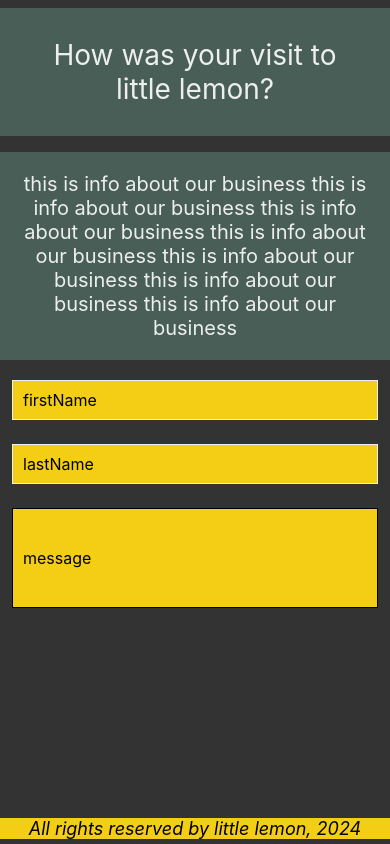
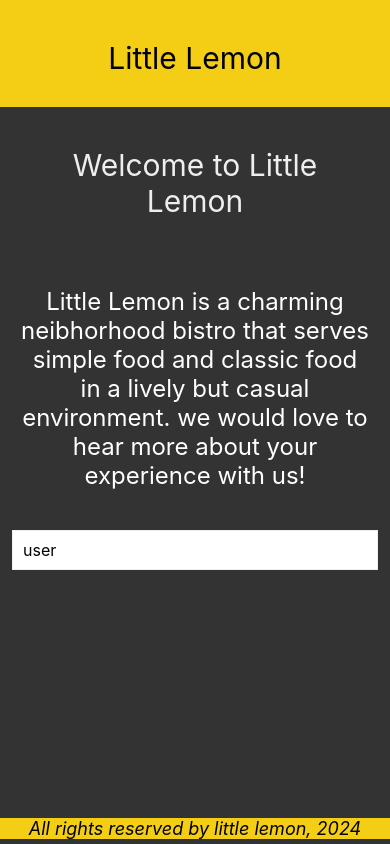
Before and after one commit to Hussain-hamim/Taskly, a React Native app: screen / in a window 390 px wide. Built offline with nearby package versions, Linux system fonts and the light colour scheme.

Commit message:
textInput exerscise

```diff
--- a/App.js
+++ b/App.js
@@ -11,10 +11,10 @@ import FeedbackForm from "./components/FeedbackForm";
 export default function App() {
   return (
     <View style={styles.container}>
-      {/* <Header /> */}
-      <FeedbackForm />
+      <Header />
+      {/* <FeedbackForm /> */}
       {/* <MenuItems /> */}
-      {/* <WelcomeScreen /> */}
+      <WelcomeScreen />
       <Footer />
       <StatusBar style="auto" />
     </View>
--- a/components/WelcomeScreen.js
+++ b/components/WelcomeScreen.js
@@ -1,8 +1,10 @@
-import react from "react";
+import react, { useState } from "react";
 
-const { Text, View, ScrollView, StyleSheet } = require("react-native");
+import { Text, View, ScrollView, StyleSheet, TextInput } from "react-native";
 
 export default function WelcomeScreen() {
+  const [user, setUser] = useState("");
+
   return (
     <View style={welcomeStyles.container}>
       <ScrollView style={{ flex: 1 }} indicatorStyle={"white"}>
@@ -10,19 +12,15 @@ export default function WelcomeScreen() {
         <Text style={welcomeStyles.text}>
           Little Lemon is a charming neibhorhood bistro that serves simple food
           and classic food in a lively but casual environment. we would love to
-          hear more about your experience with us! Little Lemon is a charming
-          neibhorhood bistro that serves simple food and classic food in a
-          lively but casual environment. we would love to hear more about your
-          experience with us! Little Lemon is a charming neibhorhood bistro that
-          serves simple food and classic food in a lively but casual
-          environment. we would love to hear more about your experience with us!
-          Little Lemon is a charming neibhorhood bistro that serves simple food
-          and classic food in a lively but casual environment. we would love to
-          hear more about your experience with us! Little Lemon is a charming
-          neibhorhood bistro that serves simple food and classic food in a
-          lively but casual environment. we would love to hear more about your
-          experience with us!
+          hear more about your experience with us!
         </Text>
+
+        <TextInput
+          style={welcomeStyles.userInput}
+          value={user}
+          onChangeText={setUser}
+          placeholder="user"
+        />
       </ScrollView>
     </View>
   );
@@ -45,4 +43,13 @@ const welcomeStyles = StyleSheet.create({
     marginVertical: 8,
     textAlign: "center",
   },
+  userInput: {
+    height: 40,
+    margin: 12,
+    borderWidth: 1,
+    padding: 10,
+    fontSize: 16,
+    borderColor: "#EDEFEE",
+    backgroundColor: "white",
+  },
 });
```
